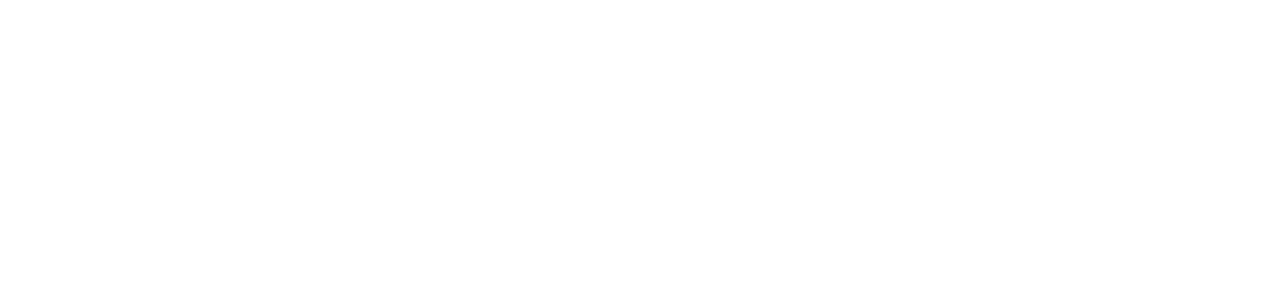
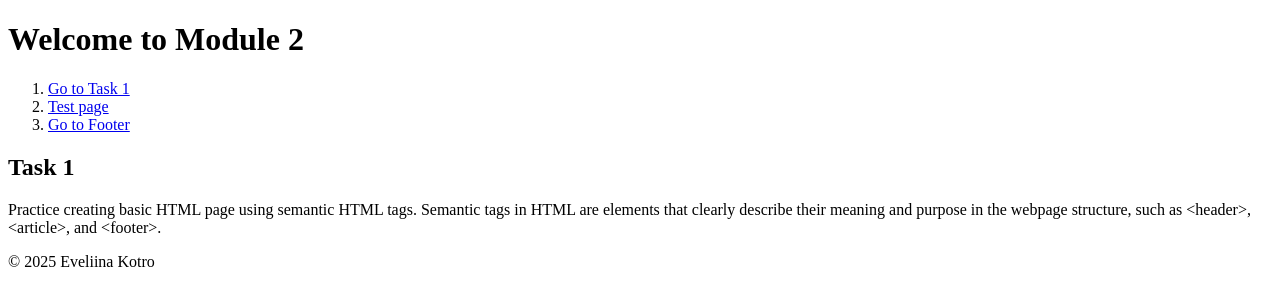
Before and after one commit to Kriisipuuro/kriisipuuro.github.io, a plain HTML site: page HTML_Basics_Assignment/index.html in a window 1280 px wide. Drawn offline with Linux system fonts and the light colour scheme.

Commit message:
Moduuli2
Moduuli 2 hands-on assignment, sisältää ylimääräisen testisivun.

```diff
--- a/HTML_Basics_Assignment/index.html
+++ b/HTML_Basics_Assignment/index.html
@@ -1,8 +1,36 @@
-<!DOCTYPE html>
+<!doctype html>
 <html lang="en">
     <head>
-        <meta charset="UTF-8" />
-        <title>Title</title>
+        <meta charset="UTF-8">
+        <meta name="viewport" content="width=device-width, initial-scale=1.0">
+        <!-- Lopusta poistettu ylimääräiset / sillä tarkistussivun mukaan niitä ei tarvita, mutta Phoenix code luo
+ne automaattisesti-->
+        <title>This is my Module 2 Hands-on assignment</title>
     </head>
-    <body></body>
+    <body>
+        <header>
+            <h1>Welcome to Module 2</h1>
+        </header>
+
+        <nav>
+            <ol>
+                <!-- <ol> pitää listan oikeassa järjestyksessä -->
+                <li><a href="#main-content">Go to Task 1</a></li>
+                <li><a href="testpage1.html">Test page</a></li>
+                <li><a href="#footer">Go to Footer</a></li>
+            </ol>
+        </nav>
+        <main id="main-content">
+            <h2>Task 1</h2>
+            <p>
+                Practice creating basic HTML page using semantic HTML tags. Semantic tags in HTML are elements that
+                clearly describe their meaning and purpose in the webpage structure, such as &lt;header&gt;,
+                &lt;article&gt;, and &lt;footer&gt;.
+            </p>
+            <!-- &lt ja &gt näyttävät sulkumerkit -->
+        </main>
+        <footer id="footer">
+            <p>&copy; 2025 Eveliina Kotro</p>
+        </footer>
+    </body>
 </html>
```
Also changed, not shown: HTML_Basics_Assignment/testpage1.html (added, +20 -0 lines).
